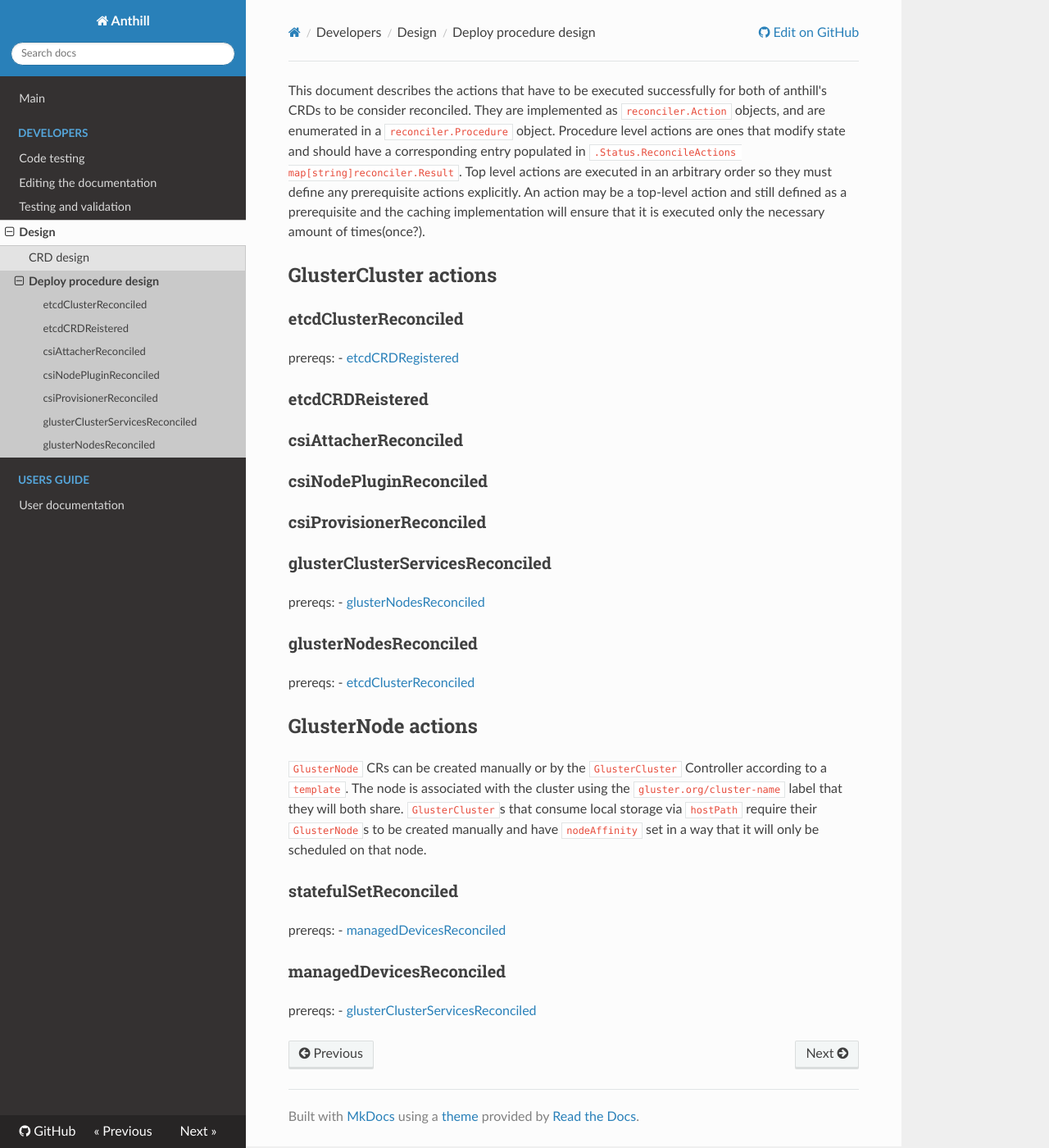
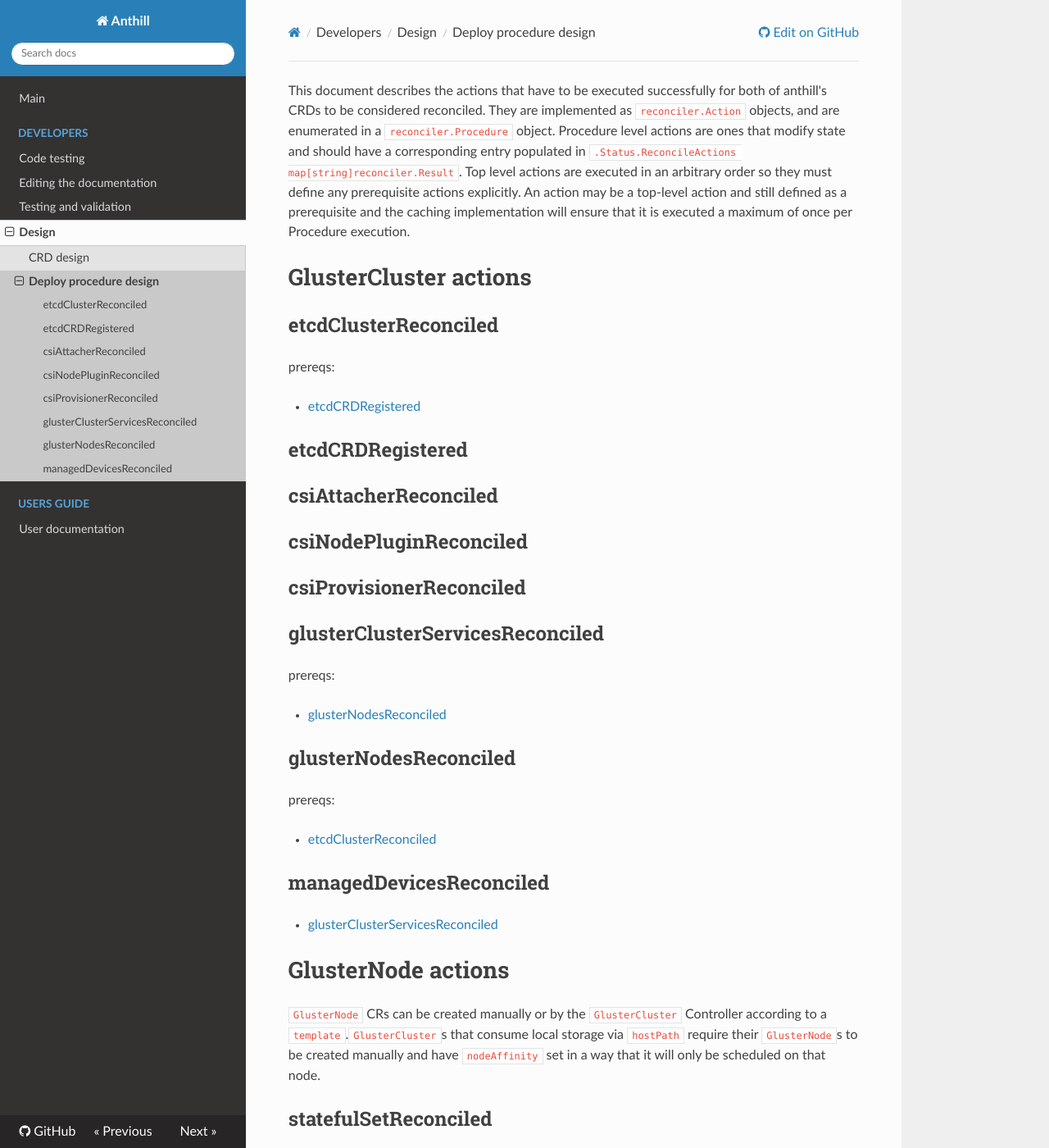
Before and after one commit to gluster/anthill, an MkDocs documentation site: the page built from docs/Developers/Design/deploy_procedure_design.md, in a window 1280 px wide and 1400 px high. Shown: the whole window at 82% size. Built offline with MkDocs 1.6.1, drawn with Linux system fonts in a browser that asks for light colours; nearby versions of some CDN libraries.

```diff
--- a/docs/Developers/Design/deploy_procedure_design.md
+++ b/docs/Developers/Design/deploy_procedure_design.md
@@ -1,34 +1,52 @@
-This document describes the actions that have to be executed successfully for both of anthill's CRDs to be consider reconciled.  They are implemented as `reconciler.Action` objects, and are enumerated in a `reconciler.Procedure` object. Procedure level actions are ones that modify state and should have a corresponding entry populated in `.Status.ReconcileActions map[string]reconciler.Result`. Top level actions are executed in an arbitrary order so they must define any prerequisite actions explicitly. An action may be a top-level action and still defined as a prerequisite and the caching implementation will ensure that it is executed only the necessary amount of times(once?).
+This document describes the actions that have to be executed successfully for
+both of anthill's CRDs to be considered reconciled. They are implemented as
+`reconciler.Action` objects, and are enumerated in a `reconciler.Procedure`
+object. Procedure level actions are ones that modify state and should have a
+corresponding entry populated in
+`.Status.ReconcileActions map[string]reconciler.Result`.
+Top level actions are executed in an arbitrary order so they must define any
+prerequisite actions explicitly.
+An action may be a top-level action and still defined as a prerequisite and the
+caching implementation will ensure that it is executed a maximum of once per
+Procedure execution.
 
+# GlusterCluster actions
 
-## GlusterCluster actions
+## etcdClusterReconciled
 
-### etcdClusterReconciled
 prereqs:
- -  [etcdCRDRegistered](#etcdCRDRegistered)
 
-### etcdCRDReistered
+- [etcdCRDRegistered](#etcdCRDRegistered)
 
-### csiAttacherReconciled
+## etcdCRDRegistered
 
-### csiNodePluginReconciled
+## csiAttacherReconciled
 
-### csiProvisionerReconciled
-### glusterClusterServicesReconciled
+## csiNodePluginReconciled
+
+## csiProvisionerReconciled
+
+## glusterClusterServicesReconciled
+
 prereqs:
- -  [glusterNodesReconciled](#glusterNodesReconciled)
-### glusterNodesReconciled
+
+- [glusterNodesReconciled](#glusterNodesReconciled)
+
+## glusterNodesReconciled
+
 prereqs:
- -  [etcdClusterReconciled](#etcdClusterReconciled)
 
+- [etcdClusterReconciled](#etcdClusterReconciled)
 
-## GlusterNode actions
+## managedDevicesReconciled
 
-`GlusterNode` CRs can be created manually or by the `GlusterCluster` Controller according to a `template`. The node is associated with the cluster using the `gluster.org/cluster-name` label that they will both share. `GlusterCluster`s that consume local storage via `hostPath` require their `GlusterNode`s to be created manually and have `nodeAffinity` set in a way that it will only be scheduled on that node.
+- [glusterClusterServicesReconciled](#glusterClusterServicesReconciled)
 
-### statefulSetReconciled
-prereqs:
- -  [managedDevicesReconciled](#managedDevicesReconciled)
-### managedDevicesReconciled
-prereqs:
- -  [glusterClusterServicesReconciled](#glusterClusterServicesReconciled)
+# GlusterNode actions
+
+`GlusterNode` CRs can be created manually or by the `GlusterCluster` Controller
+according to a `template`.`GlusterCluster`s that consume local storage via
+`hostPath` require their `GlusterNode`s to be created manually and have
+`nodeAffinity` set in a way that it will only be scheduled on that node.
+
+## statefulSetReconciled
```
Also changed, not shown: docs/Developers/Design/deploy_procedure.dot.2.png (added), docs/Developers/Design/deploy_procedure.dot.png (added), 1 other file.
